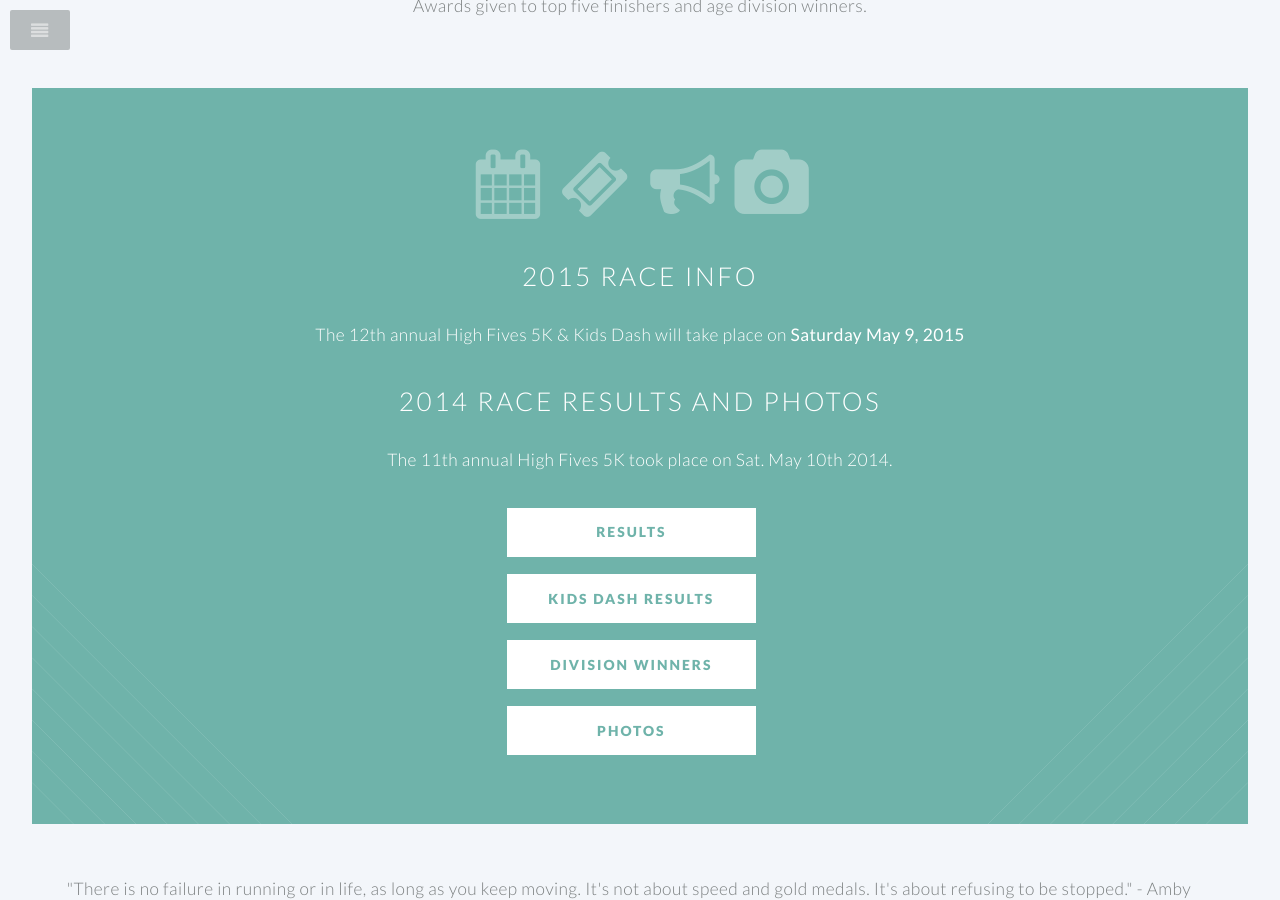
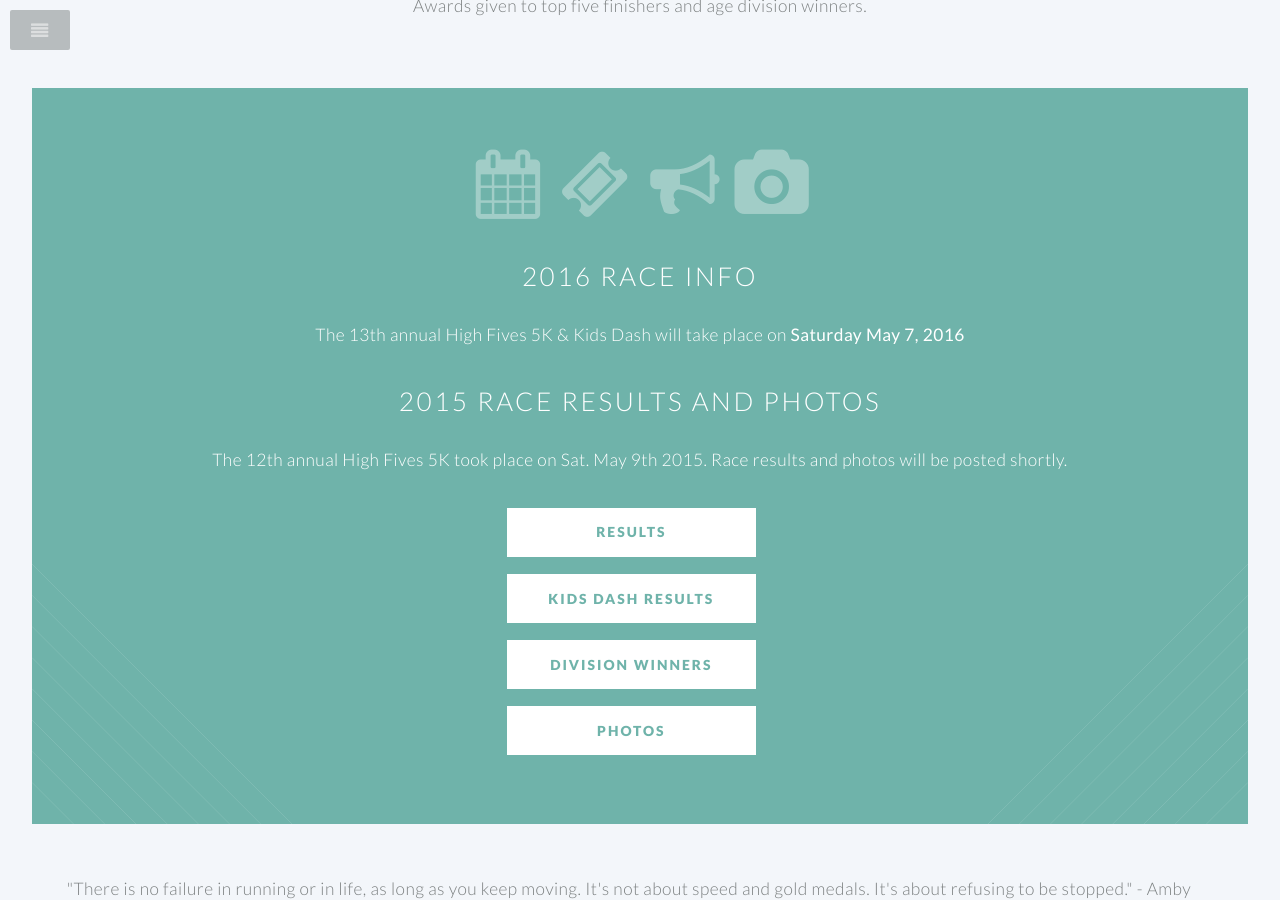
Before and after one commit to benhansen-io/HighFives5k, a Jekyll site: the page built from index.html, in a window 1280 px wide and 900 px high, scrolled down 1163 px. Built offline with Jekyll 4.4.1, drawn with Linux system fonts in a browser that asks for light colours.

Commit message:
Update index.html

```diff
--- a/index.html
+++ b/index.html
@@ -61,13 +61,13 @@ high avenues of <strong>Salt Lake City</strong>.</p>
 						<div class="row half">
 							<div class="8u">
 
-								<h2>2015 Race Info</h2>
+								<h2>2016 Race Info</h2>
 
-                                <p>The 12th annual High Fives 5K & Kids Dash will take place on <strong>Saturday May 9, 2015</strong></p>
+                                <p>The 13th annual High Fives 5K & Kids Dash will take place on <strong>Saturday May 7, 2016</strong></p>
 
-								<h2>2014 Race Results and Photos</h2>
+								<h2>2015 Race Results and Photos</h2>
 
-                                <p>The 11th annual High Fives 5K took place on Sat. May 10th 2014.</p>
+                                <p>The 12th annual High Fives 5K took place on Sat. May 9th 2015. Race results and photos will be posted shortly.</p>
                                 <ul class="buttons">
                                     <li><a href="/results/2014.html" class="button special">Results</a></li>
                                     <li><a href="/kidsdash/2014.html" class="button special">Kids Dash Results</a></li>
```
